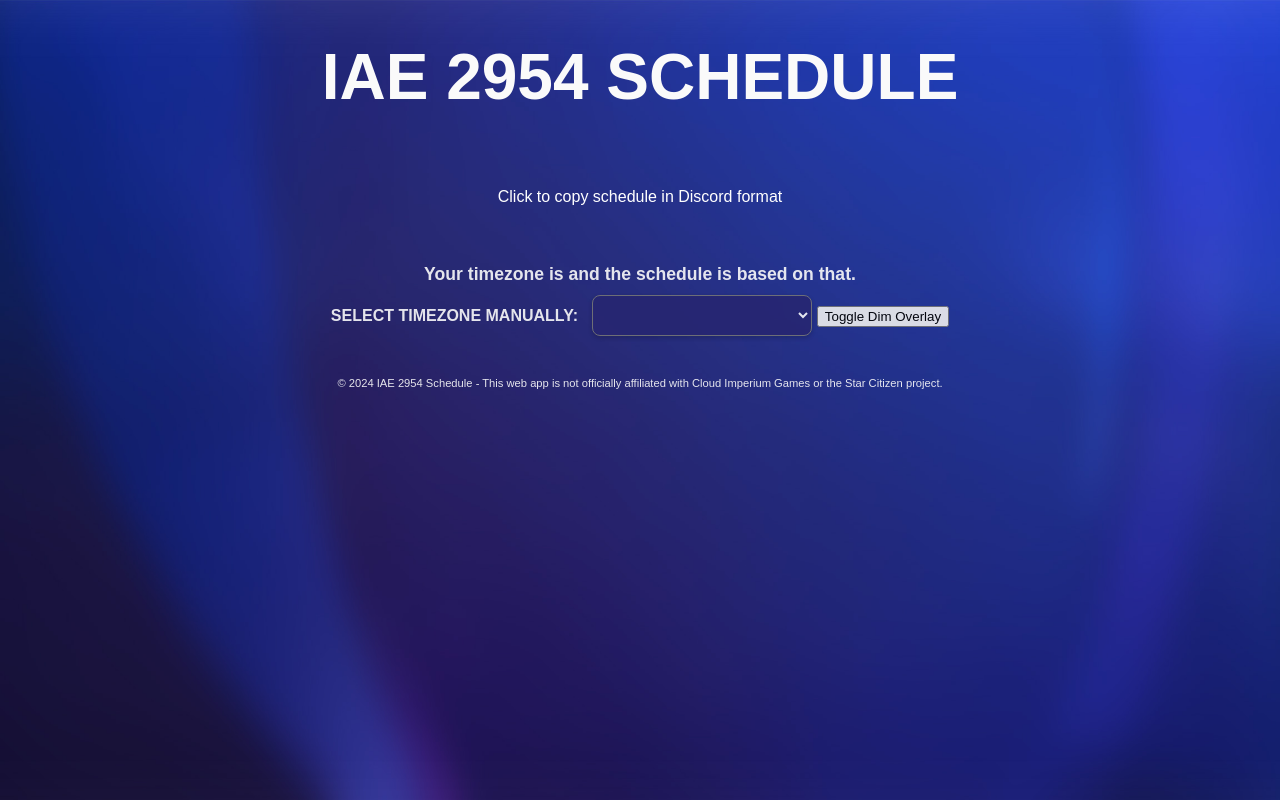
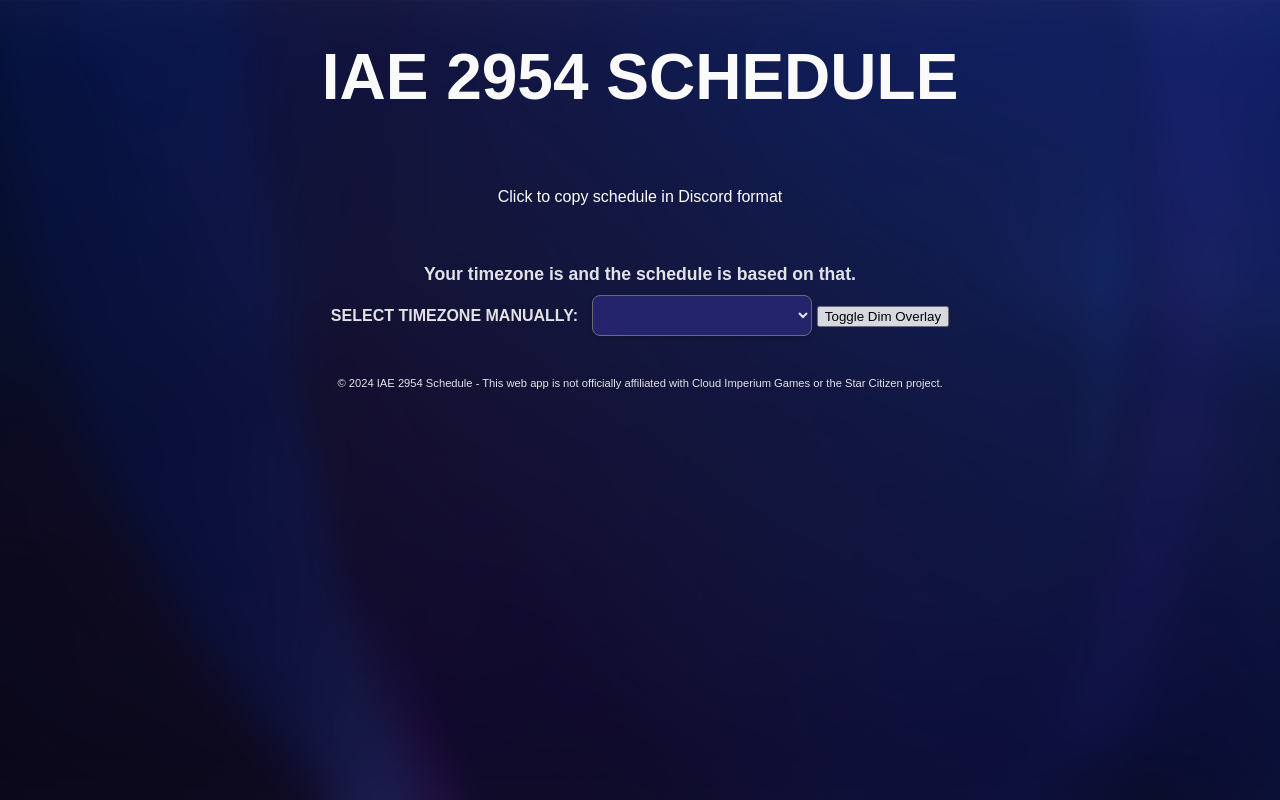
Before and after one commit to f4sh/IAE, a website: page index.html in a window 1280 px wide. Both pictures are taken after a click on the button "Toggle Dim Overlay". Drawn offline with Linux system fonts and the light colour scheme.

Commit message:
Update style.css

```diff
--- a/style.css
+++ b/style.css
@@ -1,23 +1,6 @@
 :root {
     --text-color: #fafafa;
     --background-color: #262671;
-}
-
-@media (prefers-color-scheme: dark) {
-    :root {
-        --overlay-color: rgba(0, 0, 0, 0.5);
-    }
-
-    body::after {
-        content: "";
-        position: fixed;
-        top: 0;
-        left: 0;
-        right: 0;
-        bottom: 0;
-        background-color: var(--overlay-color);
-        z-index: -1;
-    }
 }
 
 *,
@@ -275,3 +258,31 @@
         font-size: 0.9em;
     }
 }
+
+@media (prefers-color-scheme: dark) {
+    :root {
+        --overlay-color: rgba(0, 0, 0, 0.5);
+    }
+
+    body::after {
+        content: "";
+        position: fixed;
+        top: 0;
+        left: 0;
+        right: 0;
+        bottom: 0;
+        background-color: var(--overlay-color);
+        z-index: -1;
+    }
+}
+
+.dim-overlay::after {
+    content: "";
+    position: fixed;
+    top: 0;
+    left: 0;
+    right: 0;
+    bottom: 0;
+    background-color: rgba(0, 0, 0, 0.5);
+    z-index: -1;
+}
```
